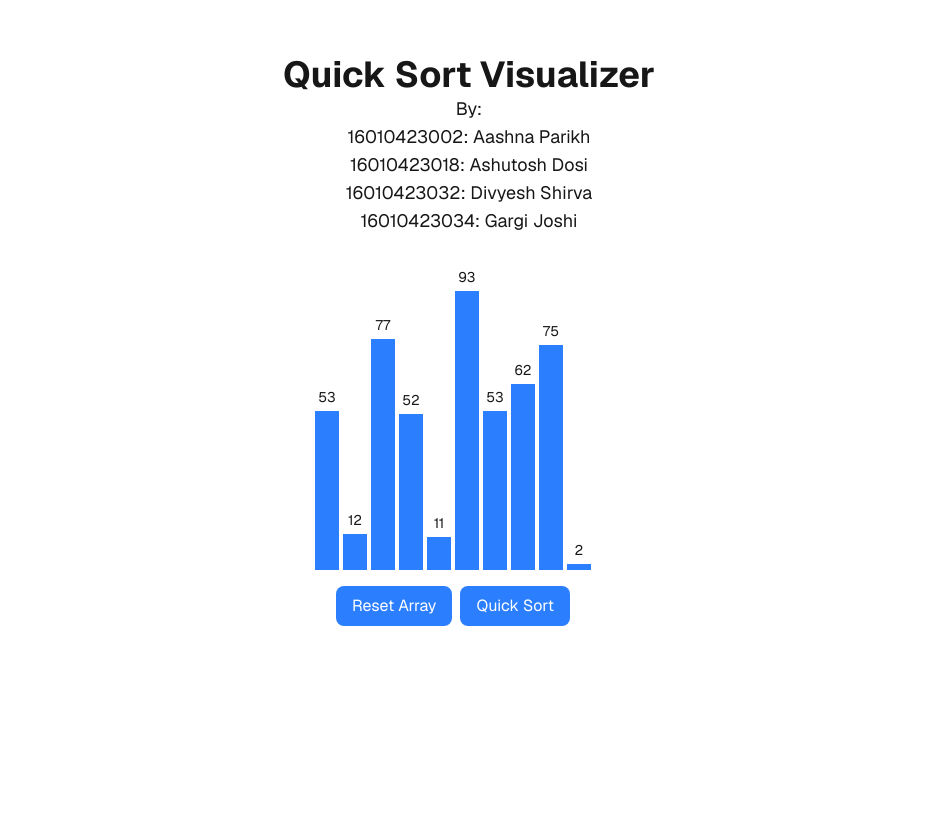
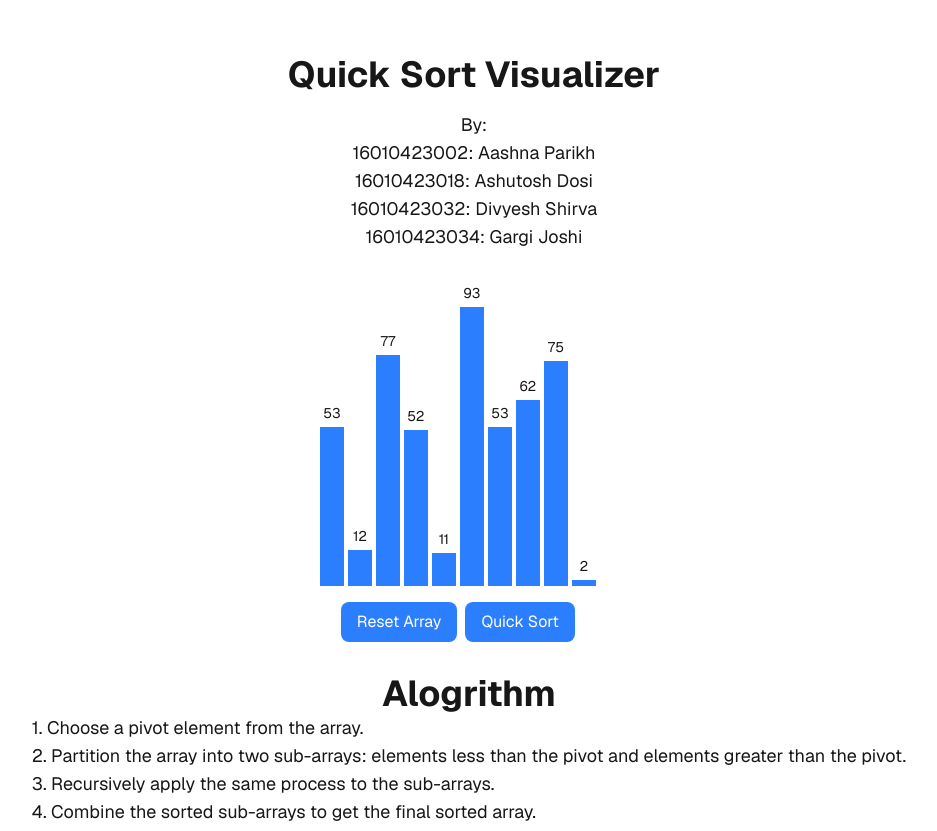
Before and after one commit to ashutoshDosi/AA-LabCA, a Next.js app: page / in a window 1280 px wide. Shown: the part 109-940 px from the top of the page, without its empty margins (171-1108 px from the left). Before the commit the page ends 899 px from the top, so only its background shows below. Built offline with nearby package versions, Linux system fonts and the light colour scheme.

Commit message:
Add Algorithm

```diff
--- a/src/app/page.tsx
+++ b/src/app/page.tsx
@@ -6,7 +6,7 @@ export default function Home() {
 
     <div className="grid grid-rows-[20px_1fr_20px] items-center justify-items-center min-h-screen p-8 pb-20 gap-16 sm:p-20 font-[family-name:var(--font-geist-sans)]">
       <main className="flex flex-col gap-[32px] row-start-2 items-center sm:items-start">
-        <div>
+        <div className="flex flex-col gap-4 items-center md:ml-64">
           <h1 className="text-4xl font-bold text-center">
             Quick Sort Visualizer
           </h1>
@@ -18,8 +18,20 @@ export default function Home() {
             16010423034: Gargi Joshi
           </p>
         </div>
-        <div className="flex flex-col items-center ml-8">
+        <div className="flex flex-col items-center md:ml-72 sm:ml-24">
         <QuickSortVisualizer />
+        </div>
+        <div>
+          <h1 className="text-4xl font-bold text-center">
+            Alogrithm
+          </h1>
+          <p className="text-lg">
+            1. Choose a pivot element from the array. <br />
+            2. Partition the array into two sub-arrays: elements less than the pivot and elements greater than the pivot. <br />
+            3. Recursively apply the same process to the sub-arrays. <br />
+            4. Combine the sorted sub-arrays to get the final sorted array. <br />
+            5. Repeat the process until the entire array is sorted. <br />
+          </p>
         </div>
       </main>
     </div>
```
